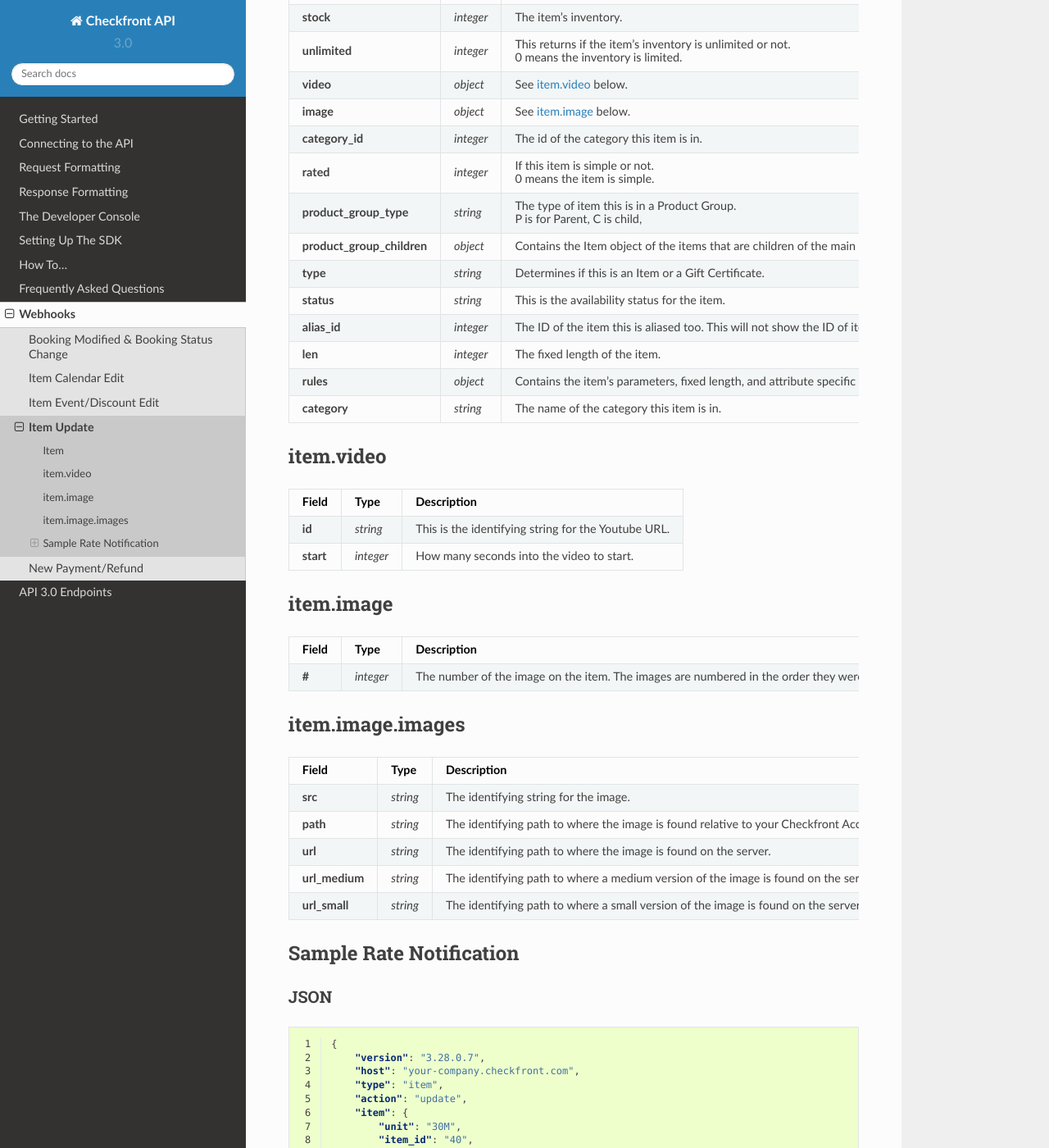
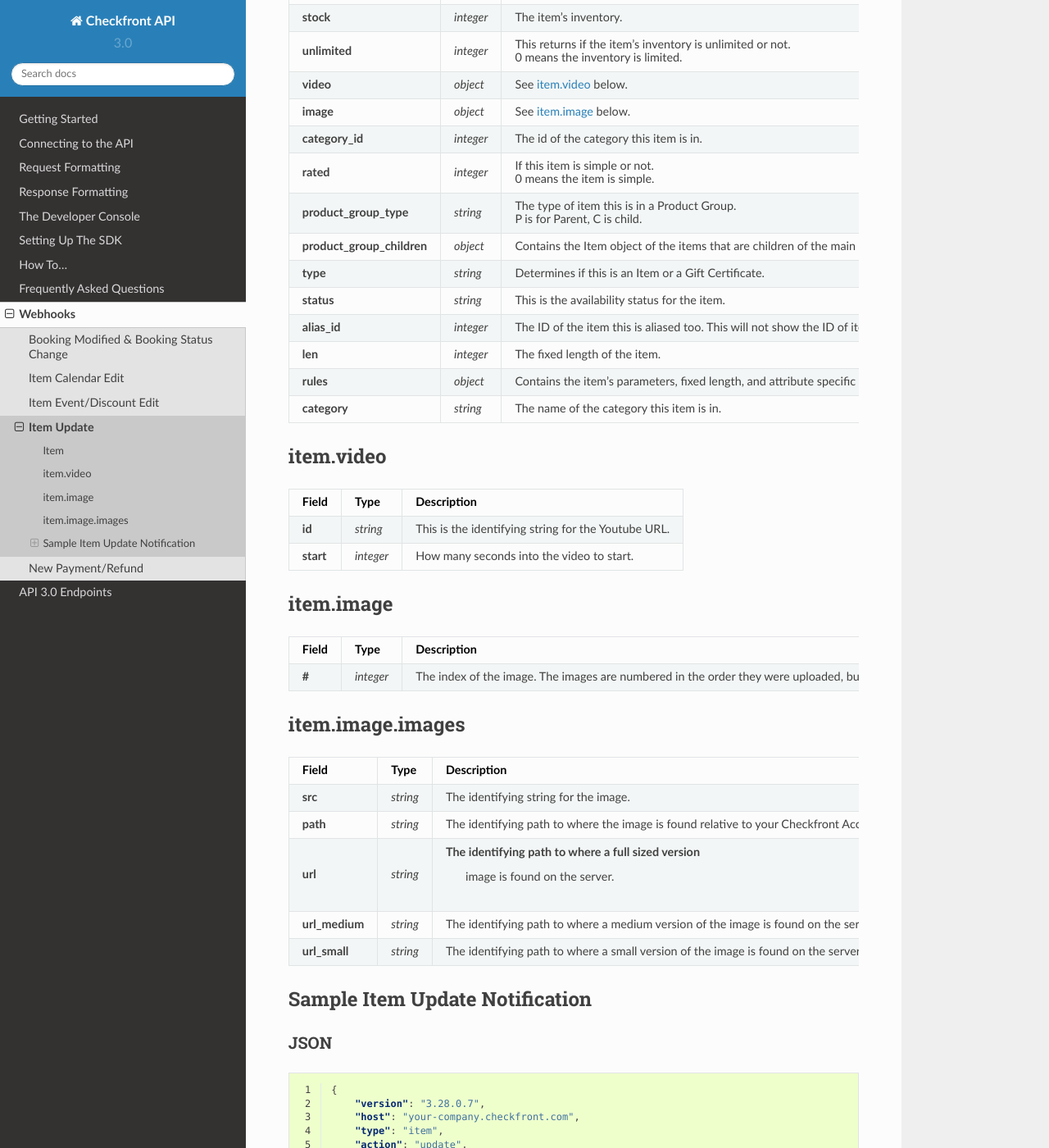
Before and after one commit to Checkfront/API, a Sphinx documentation site: the page built from docs/ref/webhook/item-update.rst, in a window 1280 px wide and 1400 px high, scrolled down 731 px. Shown: the whole window at 82% size. Built offline with Sphinx 7.4.7 and the Read the Docs theme 2.0.0, drawn with Linux system fonts in a browser that asks for light colours.

Commit message:
Made changes as requested

```diff
--- a/docs/ref/webhook/item-update.rst
+++ b/docs/ref/webhook/item-update.rst
@@ -55,7 +55,7 @@ Item
 +---------------------------+---------------+------------------------------------------------------+
 | **product_group_type**    | *string*      | The type of item this is in a Product Group.         |
 |                           |               |                                                      |
-|                           |               | P is for Parent, C is child,                         |
+|                           |               | P is for Parent, C is child.                         |
 +---------------------------+---------------+------------------------------------------------------+
 | **product_group_children**| *object*      | Contains the Item object of the items that are       |
 |                           |               | children of the main item.                           |
@@ -96,9 +96,9 @@ item.image
 +---------------------------+---------------+------------------------------------------------------+
 | Field                     | Type          | Description                                          |
 +===========================+===============+======================================================+
-| **#**                     | *integer*     | The number of the image on the item. The images are  |
-|                           |               | numbered in the order they were uploaded, but ordered|
-|                           |               | in the order they display on the item.               |
+| **#**                     | *integer*     | The index of the image. The images are numbered in   |
+|                           |               | the order they were uploaded, but are organized      |
+|                           |               | in the order they are displayed on the item.         |
 +---------------------------+---------------+------------------------------------------------------+
 
 .. _note-item-image-images:
@@ -113,8 +113,8 @@ item.image.images
 | **path**                  | *string*      | The identifying path to where the image is found     |
 |                           |               | relative to your Checkfront Account URL.             |
 +---------------------------+---------------+------------------------------------------------------+
-| **url**                   | *string*      | The identifying path to where the image is found     |
-|                           |               | on the server.                                       |
+| **url**                   | *string*      | The identifying path to where a full sized version   |
+|                           |               |  image is found on the server.                       |
 +---------------------------+---------------+------------------------------------------------------+
 | **url_medium**            | *string*      | The identifying path to where a medium version of the|
 |                           |               | image is found on the server.                        |
@@ -124,7 +124,7 @@ item.image.images
 +---------------------------+---------------+------------------------------------------------------+
 
 
-Sample Rate Notification
+Sample Item Update Notification
 ------------------------
 
 JSON
```
